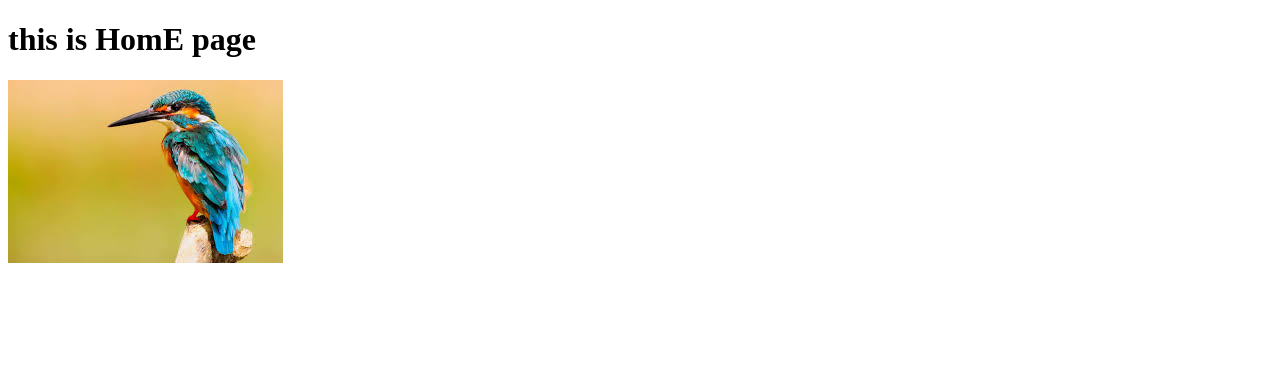
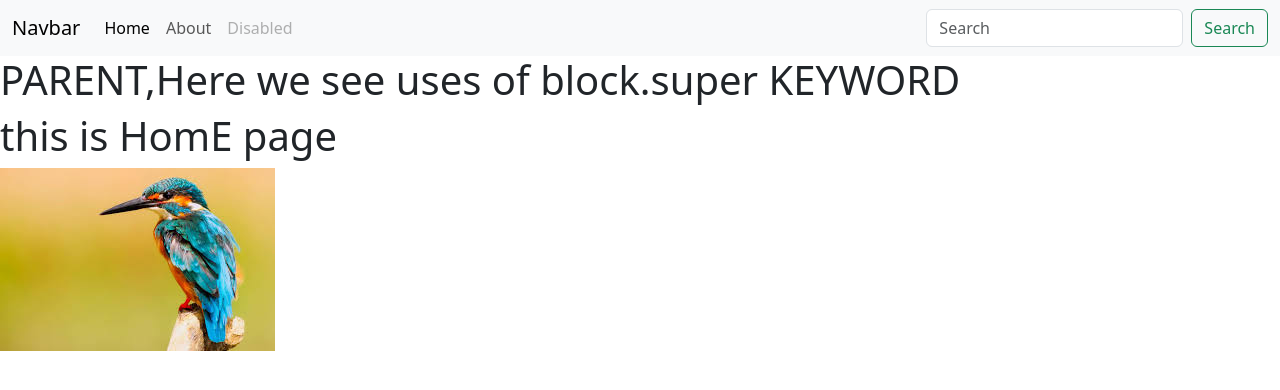
Before and after one commit to 01ArmanSardar/django_code, a Django app: page / in a window 1280 px wide. Shown: the top 390 px of the page. Run offline with Django 5.2, Linux system fonts and the light colour scheme.

Commit message:
urlTag & Template Inheritance

```diff
--- a/Module 11 -Working with Static files/Project 01/app/urls.py
+++ b/Module 11 -Working with Static files/Project 01/app/urls.py
@@ -2,5 +2,6 @@
 from django.urls import path
 from . import views
 urlpatterns = [
-     path('' , views.home),
+     path('' , views.home, name= 'home'),
+     path('about/<int:id>/', views.about, name = 'about'),
 ]
--- a/Module 11 -Working with Static files/Project 01/app/views.py
+++ b/Module 11 -Working with Static files/Project 01/app/views.py
@@ -34,3 +34,6 @@ def home(request):
     "body": "repudiandae veniam quaerat sunt sed\nalias aut fugiat sit autem sed est\nvoluptatem omnis possimus esse voluptatibus quis\nest aut tenetur dolor neque"
   }]
     return render(request, 'home.html', {'pdata' :data})
+
+def about(request, id):
+    return render(request, 'home.html', {'id' : id})
--- /dev/null
+++ b/Module 11 -Working with Static files/Project 01/templates/base.html
@@ -0,0 +1,49 @@
+{% load static %}
+
+<!DOCTYPE html>
+<html lang="en">
+
+<head>
+    <meta charset="UTF-8">
+    <meta name="viewport" content="width=device-width, initial-scale=1.0">
+    <title>Document</title>
+    <link href="https://cdn.jsdelivr.net/npm/bootstrap@5.3.3/dist/css/bootstrap.min.css" rel="stylesheet"
+        integrity="sha384-QWTKZyjpPEjISv5WaRU9OFeRpok6YctnYmDr5pNlyT2bRjXh0JMhjY6hW+ALEwIH" crossorigin="anonymous">
+</head>
+
+<body>
+    <nav class="navbar navbar-expand-lg bg-body-tertiary">
+        <div class="container-fluid">
+            <button class="navbar-toggler" type="button" data-bs-toggle="collapse" data-bs-target="#navbarTogglerDemo03"
+                aria-controls="navbarTogglerDemo03" aria-expanded="false" aria-label="Toggle navigation">
+                <span class="navbar-toggler-icon"></span>
+            </button>
+            <a class="navbar-brand" href="#">Navbar</a>
+            <div class="collapse navbar-collapse" id="navbarTogglerDemo03">
+                <ul class="navbar-nav me-auto mb-2 mb-lg-0">
+                    <li class="nav-item">
+                        <a class="nav-link active" aria-current="page" href="{% url 'home' %}">Home</a>
+                    </li>
+                    <li class="nav-item">
+                        <a class="nav-link" href="{% url 'about' id=1 %}">About</a>
+                    </li>
+                    <li class="nav-item">
+                        <a class="nav-link disabled" aria-disabled="true">Disabled</a>
+                    </li>
+                </ul>
+                <form class="d-flex" role="search">
+                    <input class="form-control me-2" type="search" placeholder="Search" aria-label="Search">
+                    <button class="btn btn-outline-success" type="submit">Search</button>
+                </form>
+            </div>
+        </div>
+    </nav>
+    {% block content %}
+<h1>PARENT,Here we see uses of block.super KEYWORD</h1>
+    {% endblock %}
+    <script src="https://cdn.jsdelivr.net/npm/bootstrap@5.3.3/dist/js/bootstrap.bundle.min.js"
+        integrity="sha384-YvpcrYf0tY3lHB60NNkmXc5s9fDVZLESaAA55NDzOxhy9GkcIdslK1eN7N6jIeHz"
+        crossorigin="anonymous"></script>
+</body>
+
+</html>
--- a/Module 11 -Working with Static files/Project 01/templates/index.html
+++ b/Module 11 -Working with Static files/Project 01/templates/index.html
@@ -1,14 +1,7 @@
-{% load static %}
+{% extends 'base.html' %}
 
-<!DOCTYPE html>
-<html lang="en">
-<head>
-    <meta charset="UTF-8">
-    <meta name="viewport" content="width=device-width, initial-scale=1.0">
-    <title>Document</title>
-</head>
-<body>
-    <h1>this is HomE page</h1>
-    <img src="{% static 'bird1.jpg' %}" alt="here is bird">
-</body>
-</html>
+{% block content %}
+{{block.super}}
+<h1>this is HomE page</h1>
+<img src="static/bird1.jpg" alt="here is bird">
+{% endblock %}
```
Also changed, not shown: Module 11 -Working with Static files/Project 01/app/templates/home.html (+5 -58 lines).
